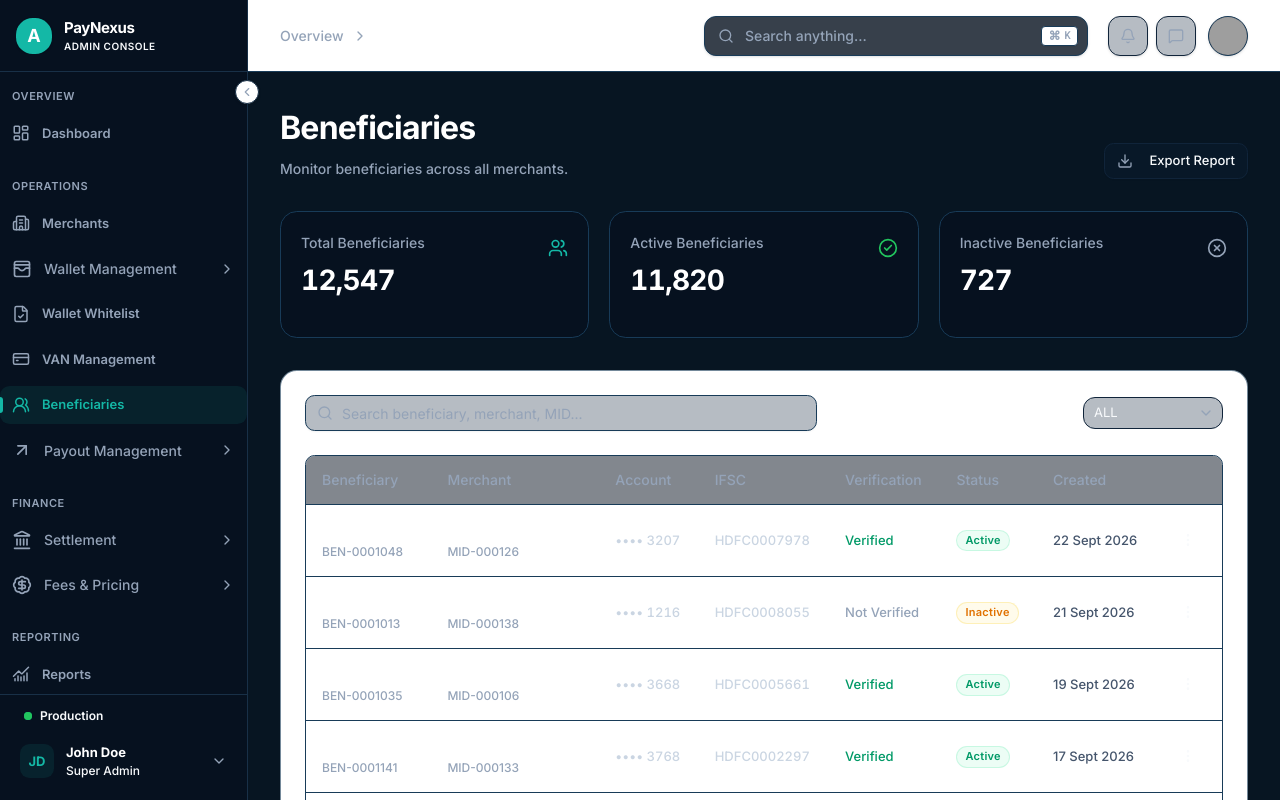
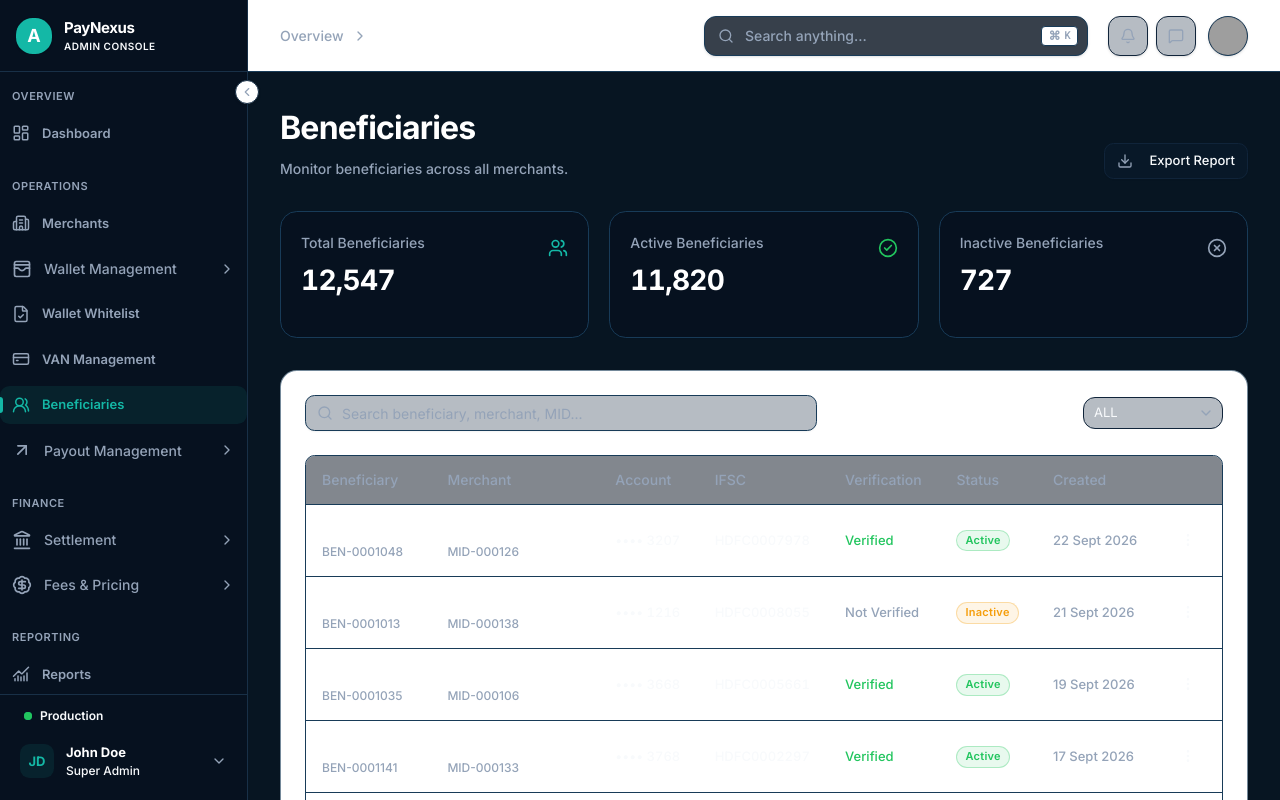
Before and after one commit to 0xkid-root/payoutClone, a Next.js app: page /beneficiaries in a window 1280 px wide. Built offline with nearby package versions, Linux system fonts and the light colour scheme; grey boxes are pictures that could not be loaded.

Commit message:
style: update beneficiary-columns.tsx for theme migration

```diff
--- a/src/features/beneficiary/components/beneficiary-columns.tsx
+++ b/src/features/beneficiary/components/beneficiary-columns.tsx
@@ -12,9 +12,9 @@ import {
 
 const StatusBadge = ({ status }: { status: Beneficiary["status"] }) => {
   const styles = {
-    Active: "bg-emerald-50 text-emerald-600 border-emerald-200/50",
-    Inactive: "bg-amber-50 text-amber-600 border-amber-200/50",
-    Deleted: "bg-red-50 text-red-600 border-red-200/50",
+    Active: "bg-success/10 text-success border-success/30",
+    Inactive: "bg-warning/10 text-warning border-warning/30",
+    Deleted: "bg-danger/10 text-danger border-danger/30",
   };
 
   return (
@@ -26,7 +26,7 @@ const StatusBadge = ({ status }: { status: Beneficiary["status"] }) => {
 
 const VerificationBadge = ({ status }: { status: Beneficiary["verificationStatus"] }) => {
   const styles = {
-    Verified: "text-emerald-600",
+    Verified: "text-success",
     "Not Verified": "text-muted-foreground",
   };
 
@@ -75,7 +75,7 @@ export const beneficiaryColumns: ColumnDef<Beneficiary>[] = [
     accessorKey: "accountNumber",
     header: "Account",
     cell: ({ row }) => (
-      <span className="text-[13px] font-medium tabular-nums text-slate-700 dark:text-slate-300">
+      <span className="text-[13px] font-medium tabular-nums text-foreground">
         {maskAccountNumber(row.original.accountNumber)}
       </span>
     ),
@@ -84,7 +84,7 @@ export const beneficiaryColumns: ColumnDef<Beneficiary>[] = [
     accessorKey: "ifsc",
     header: "IFSC",
     cell: ({ row }) => (
-      <span className="text-[13px] font-medium tabular-nums text-slate-700 dark:text-slate-300">
+      <span className="text-[13px] font-medium tabular-nums text-foreground">
         {row.original.ifsc}
       </span>
     ),
@@ -109,7 +109,7 @@ export const beneficiaryColumns: ColumnDef<Beneficiary>[] = [
         month: "short",
         year: "numeric",
       });
-      return <span className="text-[13px] font-medium text-slate-600 text-muted-foreground">{formatted}</span>;
+      return <span className="text-[13px] font-medium text-muted-foreground">{formatted}</span>;
     },
   },
   {
```
